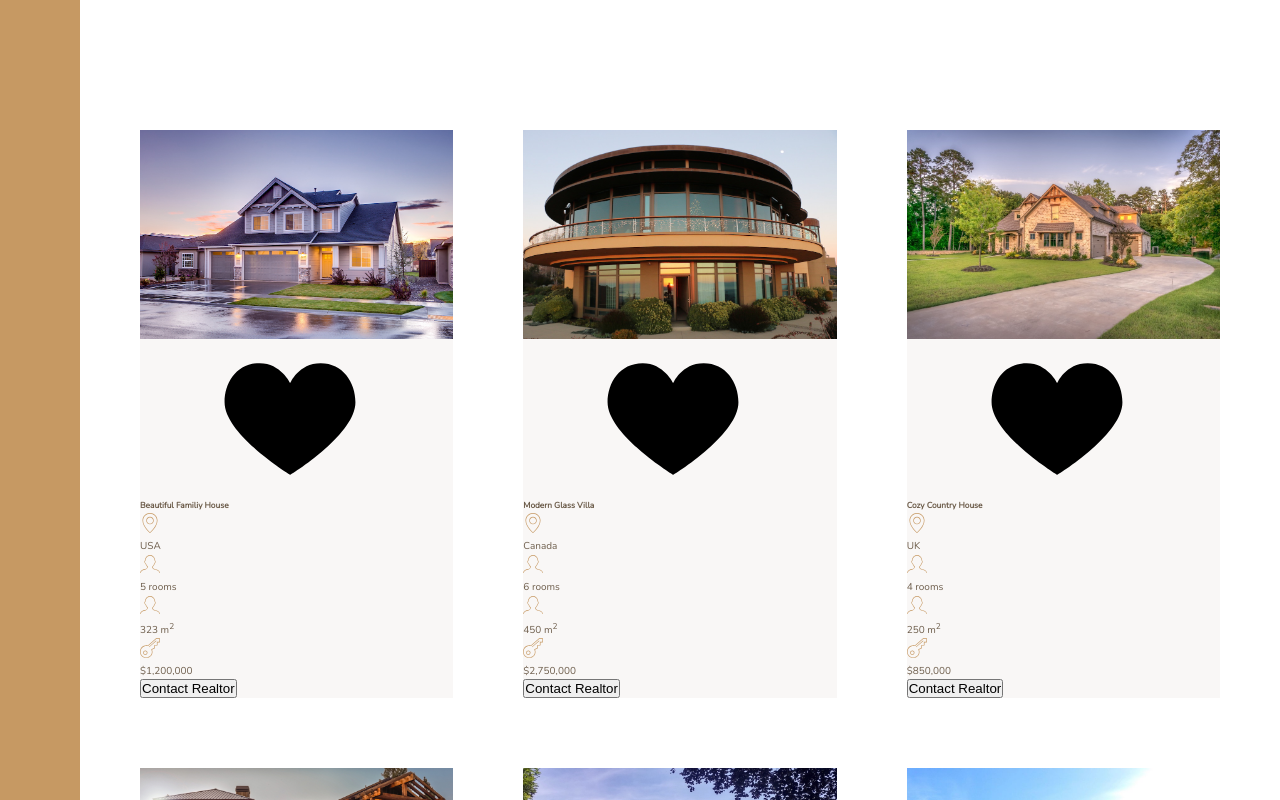
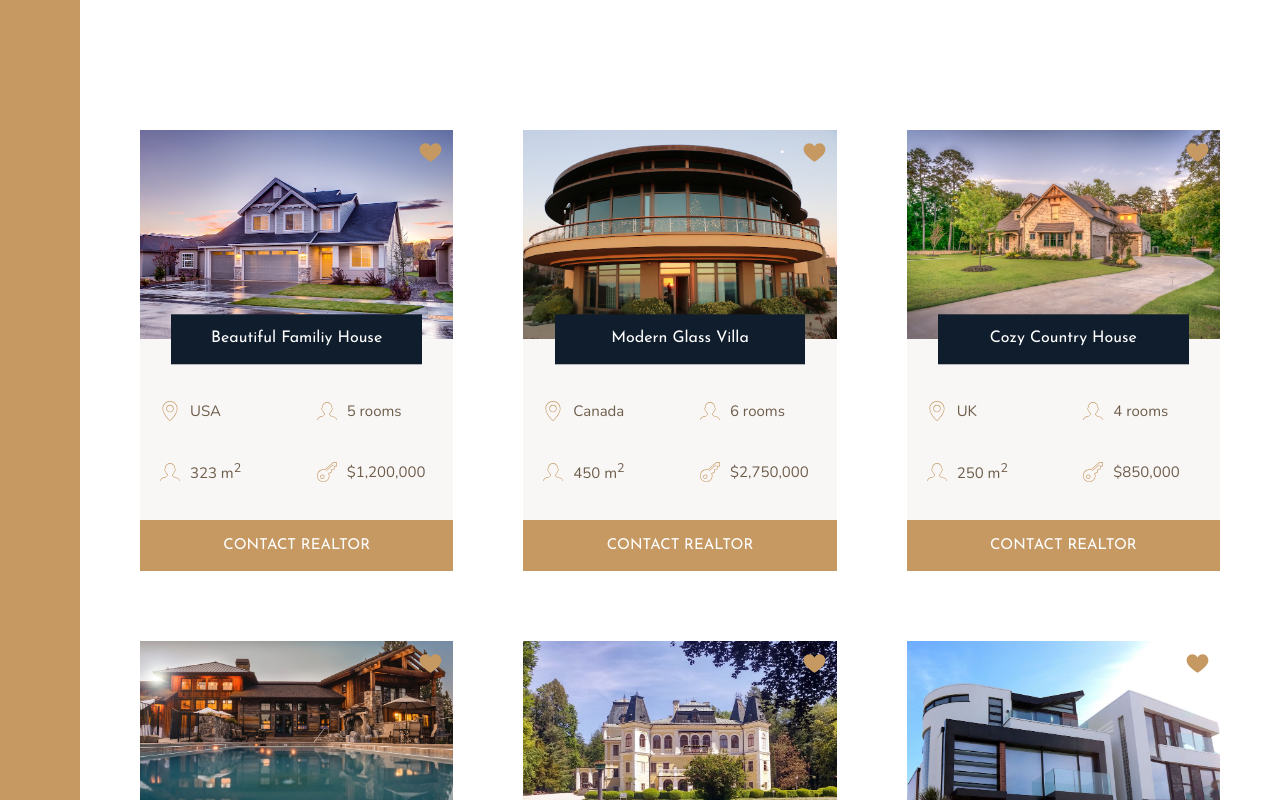
Before and after one commit to Justin-Singh125125/React-Nexter-CSS-Grid, a React (Create React App) app: page / in a window 1280 px wide. Shown: the part 1840-2640 px from the top of the page. Built offline with nearby package versions, Linux system fonts and the light colour scheme.

Commit message:
Building the Homes Section - Part 2

```diff
--- a/src/assets/css/components/home.scss
+++ b/src/assets/css/components/home.scss
@@ -1,16 +1,48 @@
 .home{
     background-color: $color-grey-light-1;
 
+    display: grid;
+    grid-template-columns: repeat(2, 1fr);
+    grid-row-gap: 3.5rem;
+
     &__img{
         width: 100%;
+        grid-row: 1 / 2;
+        grid-column: 1 / -1;
+        z-index: 1;
     }
 
     &__like{
+        grid-row: 1 / 2;
+        grid-column: 2 / 3;
+        fill: $color-primary;
+        height: 2.5rem;
+        width: 2.5rem;
+        z-index: 2;
+        justify-self: end;
+        margin: 1rem;
 
     }
 
     &__name{
-
+        grid-row: 1 / 2;
+        grid-column: 1 / -1;
+        align-self: end;
+        width: 80%;
+        justify-self: center;
+        font-family: $font-display;
+        font-size: 1.6rem;
+        text-align: center;
+        padding: 1.25rem;
+        background-color: $color-secondary;
+        color: white;
+        font-weight: 400;
+        z-index: 30;
+        transform: translateY(50%);
+    }
+    &__location,
+    &__rooms{
+        margin-top: 2.5rem;
     }
 
     &__location,
@@ -18,14 +50,26 @@
     &__area,
     &__price{
 
+        font-size: 1.5rem;
+        margin-left: 2rem;
+
+        display: flex;
+        align-items: center;
+
+
         svg{
             fill: $color-primary;
             height: 2rem;
             width: 2rem;
+            margin-right: 1rem;
         }
 
         p{
 
         }
     }
+
+    &__button{
+        grid-column: 1 / -1;
+    }
 }
--- a/src/components/HomeCard/index.js
+++ b/src/components/HomeCard/index.js
@@ -8,7 +8,7 @@
         <div className="home">
             <img src={props.image} alt={props.alt} className="home__img" />
             <SvgIcon
-                svgClass="home_like"
+                svgClass="home__like"
                 svgSelection="icon-heart-full"
             />
 
@@ -46,7 +46,7 @@
                 <p>{props.priceText}</p>
             </div>
 
-            <button className="cta">Contact Realtor</button>
+            <button className="btn home__button">Contact Realtor</button>
 
         </div>
     )
```
